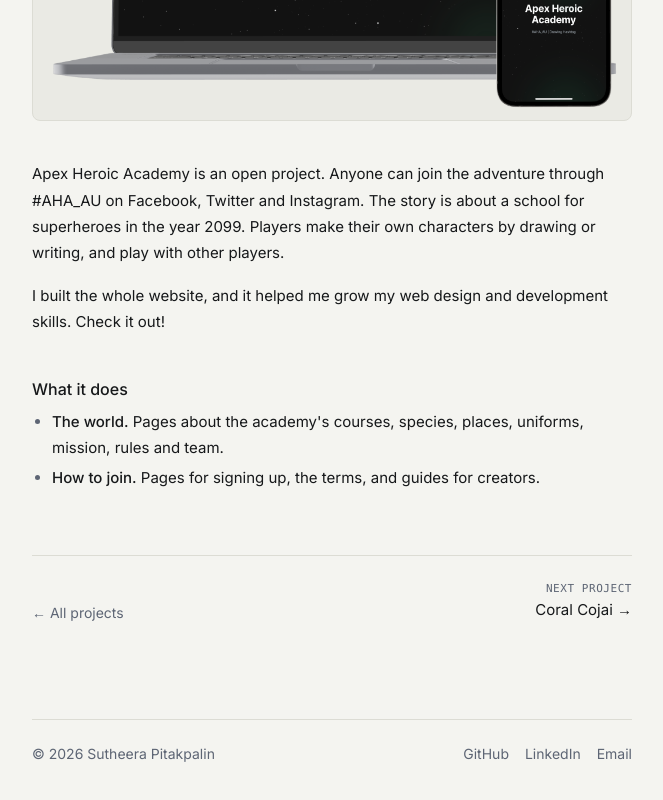
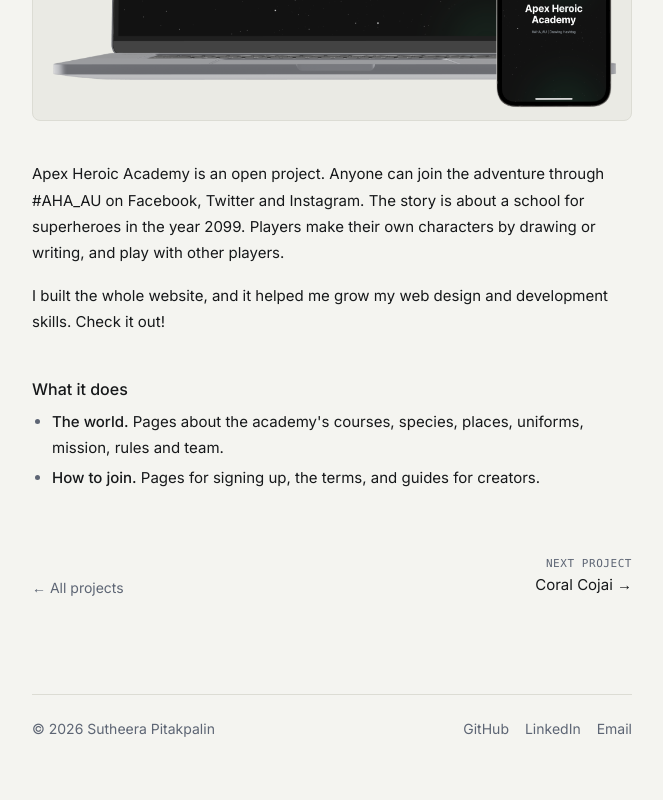
Before and after one commit to SutheeraP/Sutheera-port, a Next.js app in the folder portfolio/: page /projects/apex-heroic-academy in a window 1280 px wide. Shown: the part 811-1611 px from the top of the page, without its empty margins (308-971 px from the left). Built offline with nearby package versions, Linux system fonts and the light colour scheme.

Commit message:
Remove divider above project navigation
Co-Authored-By: Claude Opus 5.5 <noreply@anthropic.com>
Claude-Session: https://claude.ai/code/session_01USHni6pg1b7WyxqPKt1Vr7

```diff
--- a/portfolio/src/app/projects/[slug]/page.js
+++ b/portfolio/src/app/projects/[slug]/page.js
@@ -194,7 +194,7 @@ export default function ProjectPage({ params }) {
 
       <nav
         aria-label="Project navigation"
-        className="mt-16 flex flex-wrap items-end justify-between gap-6 border-t border-line pt-6"
+        className="mt-16 flex flex-wrap items-end justify-between gap-6"
       >
         <Link href="/projects" className="text-sm text-muted transition-colors hover:text-fg">
           ← All projects
```
